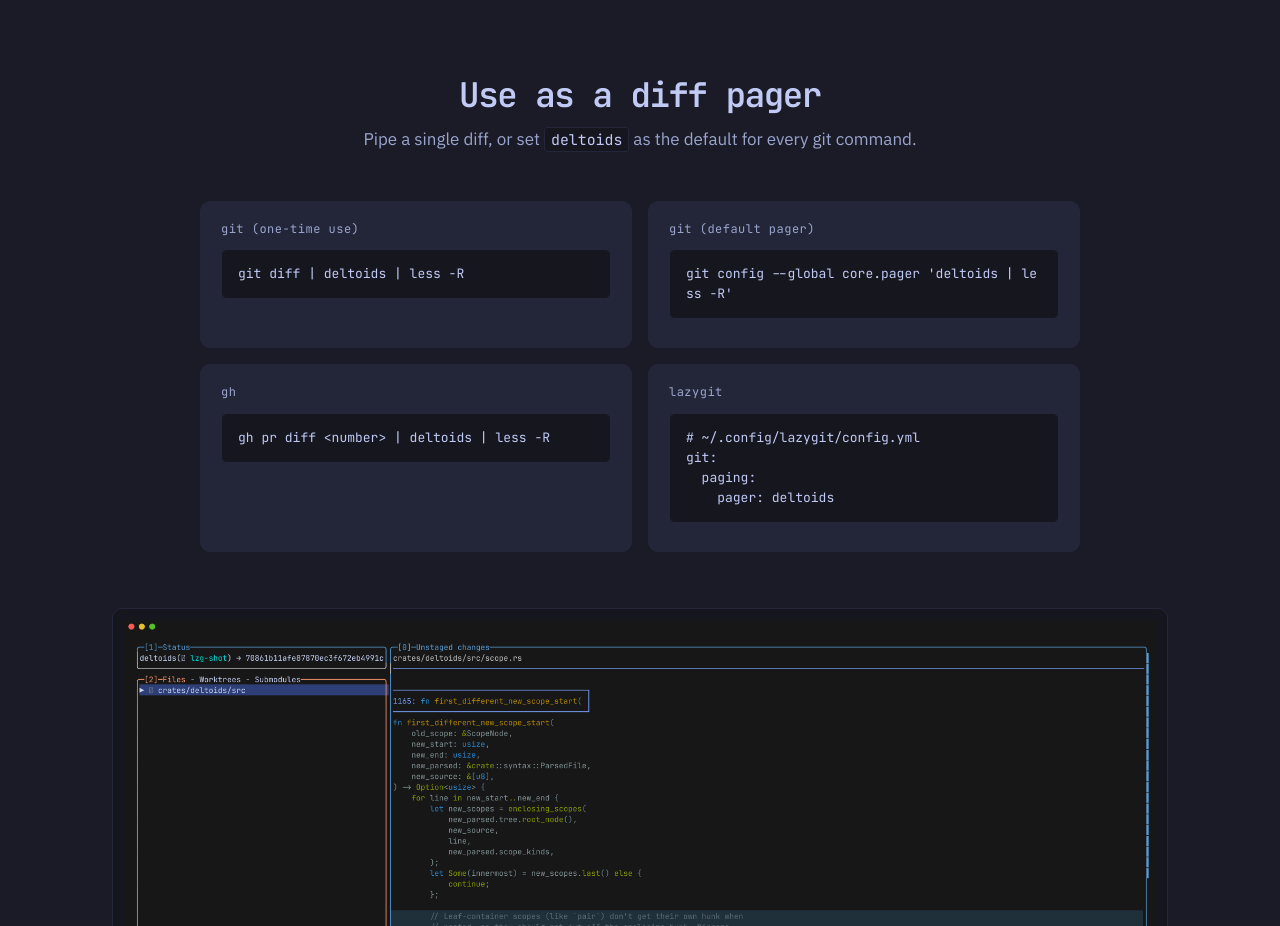
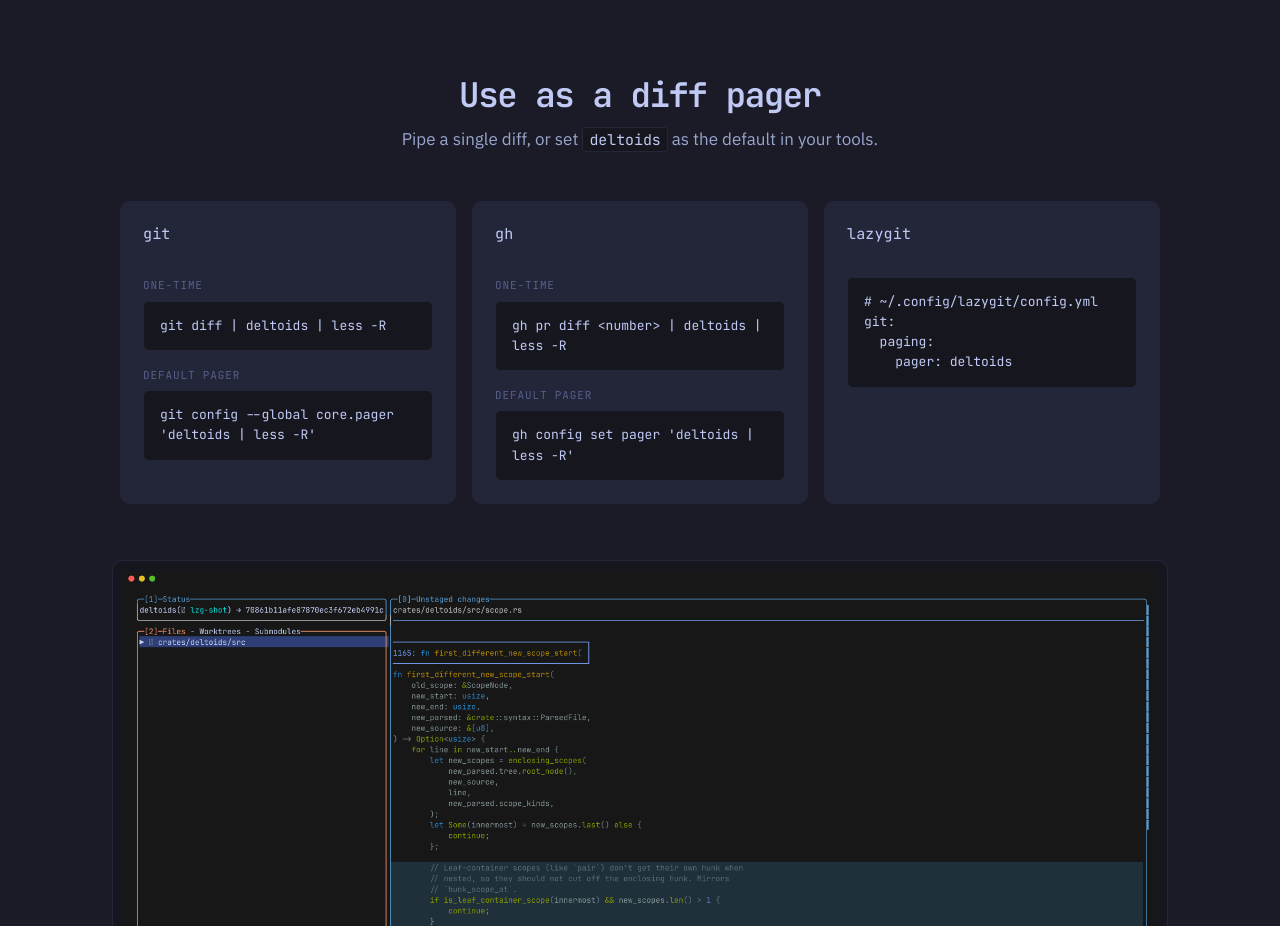
Before and after one commit to juanibiapina/deltoids, an Astro site in the folder site/: page / in a window 1280 px wide. Shown: the part 1140-2066 px from the top of the page. Built offline with nearby package versions, Linux system fonts and the light colour scheme; Astro itself is replaced by a stand-in of ours.

Commit message:
site: group pager snippets per tool with role labels
Add 'gh config set pager' as a default-pager card alongside the existing one-time pipe form, and restructure the pager section so each tool (git, gh, lazygit) is a single card containing role-labeled snippets instead of one card per snippet. Tighten styles: tool-name header with divider, small uppercase role caption, hover border lift, wider 3-up grid.

```diff
--- a/site/src/components/Pager.astro
+++ b/site/src/components/Pager.astro
@@ -9,18 +9,27 @@
     <div class="section-head">
       <h2>Use as a diff pager</h2>
       <p>
-        Pipe a single diff, or set <code>deltoids</code> as the default for
-        every git command.
+        Pipe a single diff, or set <code>deltoids</code> as the default in
+        your tools.
       </p>
     </div>
 
-    <div class="install-grid pager-snippets">
+    <div class="pager-grid">
       {
-        PAGER_TOOLS.map((t) => (
-          <div class="install-card">
-            <div class="install-card-label">{t.label}</div>
-            <pre><code>{t.code}</code></pre>
-          </div>
+        PAGER_TOOLS.map((tool) => (
+          <article class="pager-card">
+            <header class="pager-card-name">{tool.name}</header>
+            <ul class="pager-snippet-list">
+              {tool.snippets.map((s) => (
+                <li class="pager-snippet">
+                  {tool.snippets.length > 1 && (
+                    <div class="pager-snippet-role">{s.role}</div>
+                  )}
+                  <pre><code>{s.code}</code></pre>
+                </li>
+              ))}
+            </ul>
+          </article>
         ))
       }
     </div>
@@ -39,9 +48,69 @@
 </section>
 
 <style>
-  .pager-snippets {
-    max-width: 880px;
+  .pager-grid {
+    display: grid;
+    grid-template-columns: repeat(auto-fit, minmax(320px, 1fr));
+    gap: 16px;
+    max-width: 1040px;
     margin: 0 auto;
+  }
+
+  .pager-card {
+    background: var(--bg-card);
+    border: 1px solid var(--border-subtle);
+    border-radius: var(--radius-lg);
+    padding: 20px 22px 22px;
+    display: flex;
+    flex-direction: column;
+    transition:
+      border-color 120ms ease,
+      transform 120ms ease;
+  }
+
+  .pager-card:hover {
+    border-color: var(--border);
+  }
+
+  .pager-card-name {
+    font-family: var(--font-mono);
+    font-size: 0.9375rem;
+    color: var(--text);
+    padding-bottom: 14px;
+    margin-bottom: 16px;
+    border-bottom: 1px solid var(--border-subtle);
+    letter-spacing: 0.01em;
+  }
+
+  .pager-snippet-list {
+    list-style: none;
+    padding: 0;
+    margin: 0;
+    display: flex;
+    flex-direction: column;
+    gap: 16px;
+    flex: 1;
+  }
+
+  .pager-snippet {
+    display: flex;
+    flex-direction: column;
+    gap: 6px;
+  }
+
+  .pager-snippet-role {
+    font-family: var(--font-mono);
+    font-size: 0.6875rem;
+    text-transform: uppercase;
+    letter-spacing: 0.08em;
+    color: var(--text-faint);
+  }
+
+  .pager-snippet pre {
+    margin: 0;
+    font-size: 0.8125rem;
+    white-space: pre-wrap;
+    word-break: break-all;
   }
 
   .proof {
--- a/site/src/data/site.ts
+++ b/site/src/data/site.ts
@@ -30,41 +30,65 @@
   { href: "#faq", label: "FAQ" },
 ] as const;
 
-export type Tool = {
-  id: string;
-  label: string;
+export type PagerSnippet = {
+  role: string;
   language: "bash" | "yaml" | "toml";
   code: string;
 };
 
-/** `git diff | deltoids` snippets per tool. */
-export const PAGER_TOOLS: Tool[] = [
+export type PagerTool = {
+  id: string;
+  name: string;
+  snippets: PagerSnippet[];
+};
+
+/** `deltoids` integration snippets, grouped by tool. */
+export const PAGER_TOOLS: PagerTool[] = [
   {
-    id: "git-pipe",
-    label: "git (one-time use)",
+    id: "git",
+    name: "git",
+    snippets: [
+      {
+        role: "one-time",
         language: "bash",
         code: `git diff | deltoids | less -R`,
       },
       {
-    id: "git-default",
-    label: "git (default pager)",
+        role: "default pager",
         language: "bash",
         code: `git config --global core.pager 'deltoids | less -R'`,
       },
+    ],
+  },
   {
     id: "gh",
-    label: "gh",
+    name: "gh",
+    snippets: [
+      {
+        role: "one-time",
         language: "bash",
         code: `gh pr diff <number> | deltoids | less -R`,
       },
       {
+        role: "default pager",
+        language: "bash",
+        code: `gh config set pager 'deltoids | less -R'`,
+      },
+    ],
+  },
+  {
     id: "lazygit",
-    label: "lazygit",
+    name: "lazygit",
+    snippets: [
+      {
+        role: "config",
         language: "yaml",
         code: `# ~/.config/lazygit/config.yml
 git:
   paging:
     pager: deltoids`,
+      },
+    ],
   },
 ];
 
```
Lines whose indentation alone changed are shown as unchanged.
